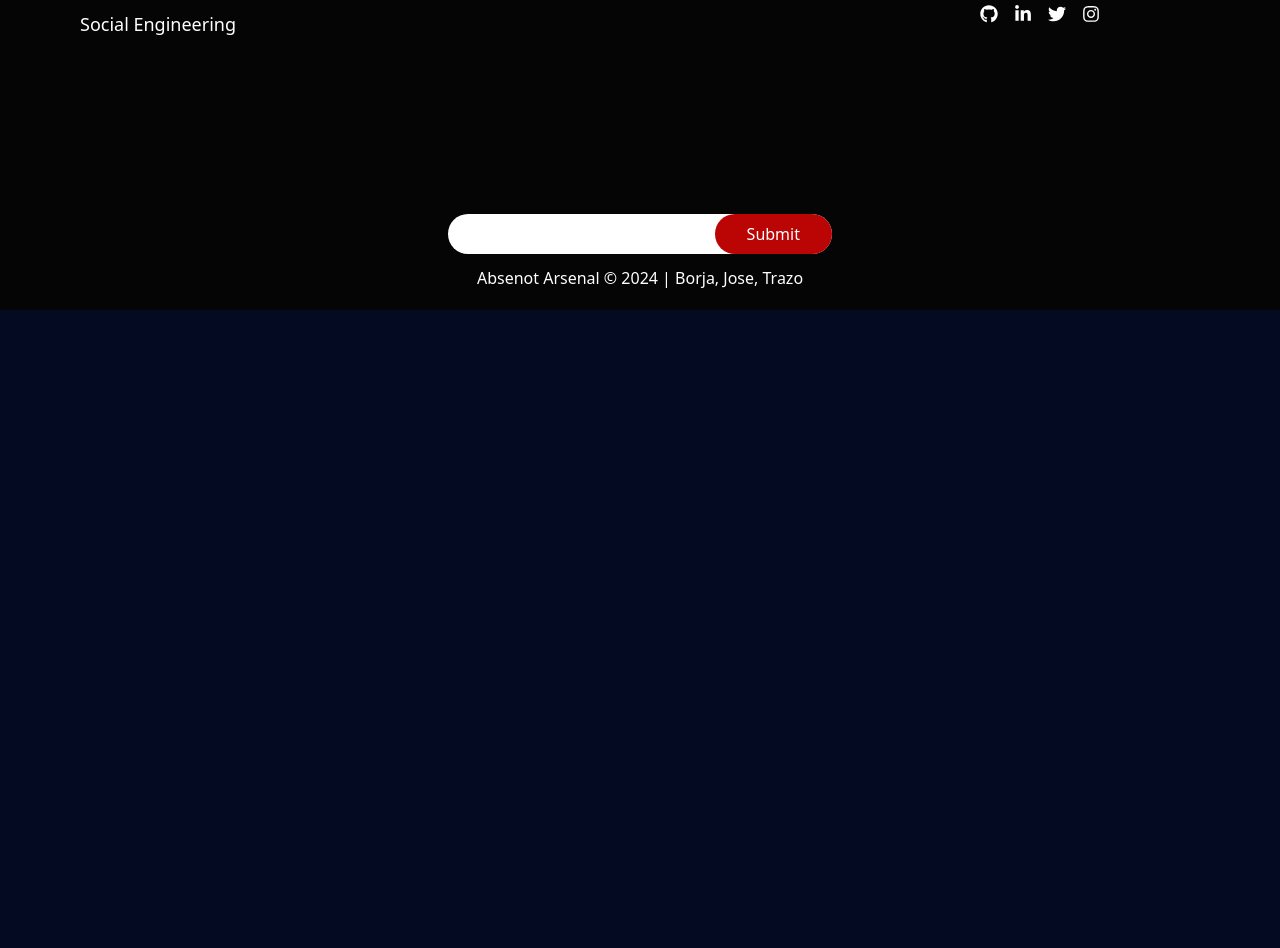
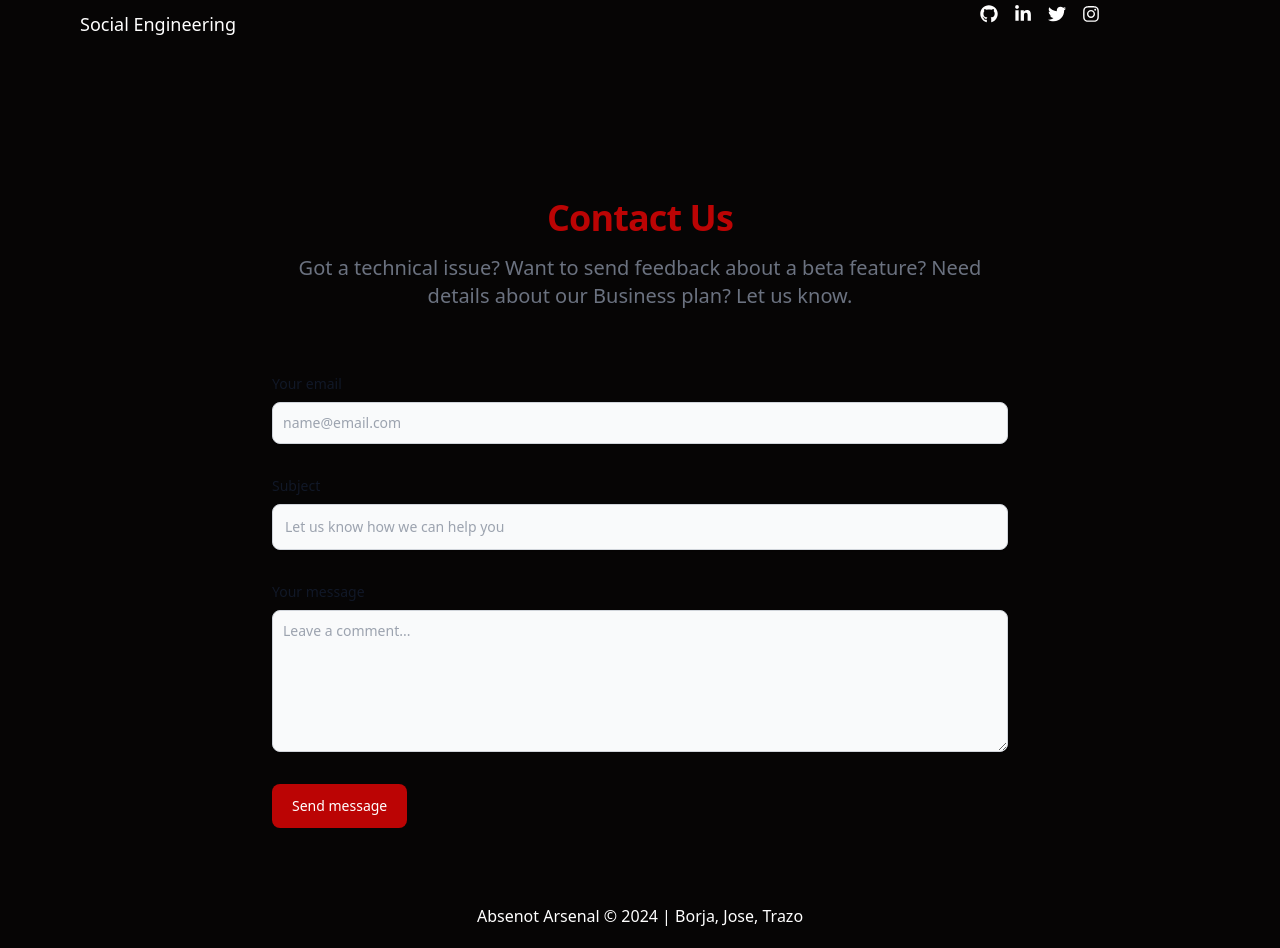
Before and after one commit to Akikiii/Full-Stack-Elective-Collaboration, a React (Vite) app: page /Shop in a window 1280 px wide. Shown: the part 1181-2129 px from the top of the page. Before the commit the page ends 1491 px from the top, so only its background shows below. Built offline with nearby package versions, Linux system fonts and the light colour scheme.

Commit message:
-Header and Footer Update

```diff
--- a/src/components/Footer.jsx
+++ b/src/components/Footer.jsx
@@ -1,6 +1,20 @@
 import {FaGithub, FaLinkedinIn, FaTwitter, FaInstagram} from 'react-icons/fa'
+import React, { useState } from 'react'
+
 
 function Footer(){
+            const [isDialogOpen, setIsDialogOpen] = useState(false);
+
+        const handleSubmit = (event) => {
+            event.preventDefault();
+            setIsDialogOpen(true);
+        };
+
+        const closeDialog = () => {
+            setIsDialogOpen(false);
+            window.location.reload();
+        };
+
     return(
         <footer className="relative">
             <div className="absolute top-0 left-0 w-full overflow-hidden bg-[#060505]">
@@ -61,13 +75,38 @@
                         </div>
                     </div>
                 </div>
-                <div className='mt-20'>
-                    <div className='h-full flex items-center justify-center'>
-                        <form className='w-96 relative' action="">
-                            <input className='w-full text-gray-800 p-4 h-10 rounded-full focus:outline-none focus:border border-pink-800' type="email" />
-                            <button className='bg-[#BB0404] hover:bg-[#5E0202] px-8 py-2 rounded-full text-white absolute top-0 right-0 duration-500' type='Submit'>Submit</button>
-                        </form>
-                    </div>
+                <div>
+                    <section>
+                                    <div class="py-8 lg:py-16 px-4 mx-auto max-w-screen-md">
+                                        <h2 class="mb-4 text-4xl tracking-tight font-extrabold text-center text-[#BB0404]">Contact Us</h2>
+                                        <p class="mb-8 lg:mb-16 font-light text-center text-gray-500 dark:text-gray-400 sm:text-xl">Got a technical issue? Want to send feedback about a beta feature? Need details about our Business plan? Let us know.</p>
+                                        <form action="#" class="space-y-8" onSubmit={handleSubmit}>
+                                            <div>
+                                                <label for="email" class="block mb-2 text-sm font-medium text-gray-900 dark:text-gray-300">Your email</label>
+                                                <input type="email" id="email" class="shadow-sm bg-gray-50 border border-gray-300 text-gray-900 text-sm rounded-lg focus:ring-primary-500 focus:border-primary-500 block w-full p-2.5 dark:bg-gray-700 dark:border-gray-600 dark:placeholder-gray-400 dark:text-white dark:focus:ring-primary-500 dark:focus:border-primary-500 dark:shadow-sm-light" placeholder="name@email.com" required/>
+                                            </div>
+                                            <div>
+                                                <label for="subject" class="block mb-2 text-sm font-medium text-gray-900 dark:text-gray-300">Subject</label>
+                                                <input type="text" id="subject" class="block p-3 w-full text-sm text-gray-900 bg-gray-50 rounded-lg border border-gray-300 shadow-sm focus:ring-primary-500 focus:border-primary-500 dark:bg-gray-700 dark:border-gray-600 dark:placeholder-gray-400 dark:text-white dark:focus:ring-primary-500 dark:focus:border-primary-500 dark:shadow-sm-light" placeholder="Let us know how we can help you" required/>
+                                            </div>
+                                            <div class="sm:col-span-2">
+                                                <label for="message" class="block mb-2 text-sm font-medium text-gray-900 dark:text-gray-400">Your message</label>
+                                                <textarea id="message" rows="6" class="block p-2.5 w-full text-sm text-gray-900 bg-gray-50 rounded-lg shadow-sm border border-gray-300 focus:ring-primary-500 focus:border-primary-500 dark:bg-gray-700 dark:border-gray-600 dark:placeholder-gray-400 dark:text-white dark:focus:ring-primary-500 dark:focus:border-primary-500" placeholder="Leave a comment..."></textarea>
+                                            </div>
+                                            <button type="submit" class="py-3 px-5 text-sm font-medium text-center text-white rounded-lg bg-primary-700 sm:w-fit hover:bg-primary-800 focus:ring-4 focus:outline-none focus:ring-primary-300 bg-[#BB0404]">Send message</button>
+                                        </form>
+                                        {isDialogOpen && (
+                                                <div className="fixed inset-0 flex items-center justify-center bg-gray-800 bg-opacity-50">
+                                                <div className="bg-white p-6 rounded-md shadow-md">
+                                                    <h2 className="text-lg font-medium text-gray-900">Form Submitted Successfully</h2>
+                                                    <button onClick={closeDialog} className="mt-4 px-4 py-2 bg-green-600 text-white rounded-md hover:bg-green-700 focus:outline-none">
+                                                    OK
+                                                    </button>
+                                                </div>
+                                                </div>
+                                            )}
+                                    </div>
+                                    </section>
                 </div>
                 <h6 className='mt-3 mb-5 text-white text-center'>Absenot Arsenal &copy; {new Date().getFullYear()} | Borja, Jose, Trazo</h6>
             </div>
--- a/src/components/Header.jsx
+++ b/src/components/Header.jsx
@@ -3,10 +3,10 @@
 
 function Header(){
     let Links = [
-        {name:"HOME",link:"/"},
-        {name:"SERVICE",link:"/"},
-        {name:"ABOUT",link:"/"},
-        {name:"CONTACT",link:"/"},
+        {name:"HOME",link:"/Home"},
+        {name:"SHOP",link:"/Shop"},
+        {name:"ABOUT",link:"/AboutUs"},
+        {name:"CONTACT",link:"/ContactUs"},
     ];
 
     return(
```
